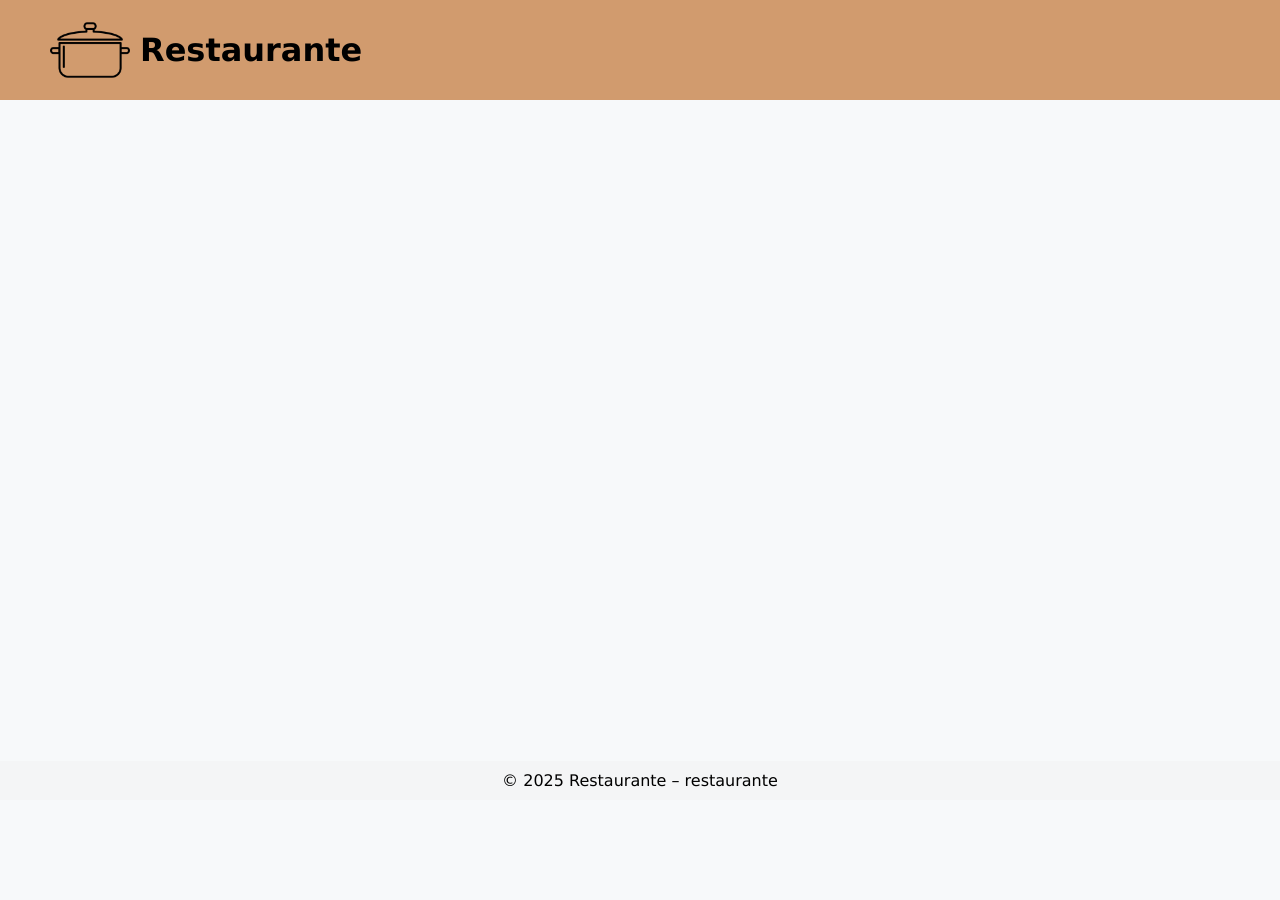
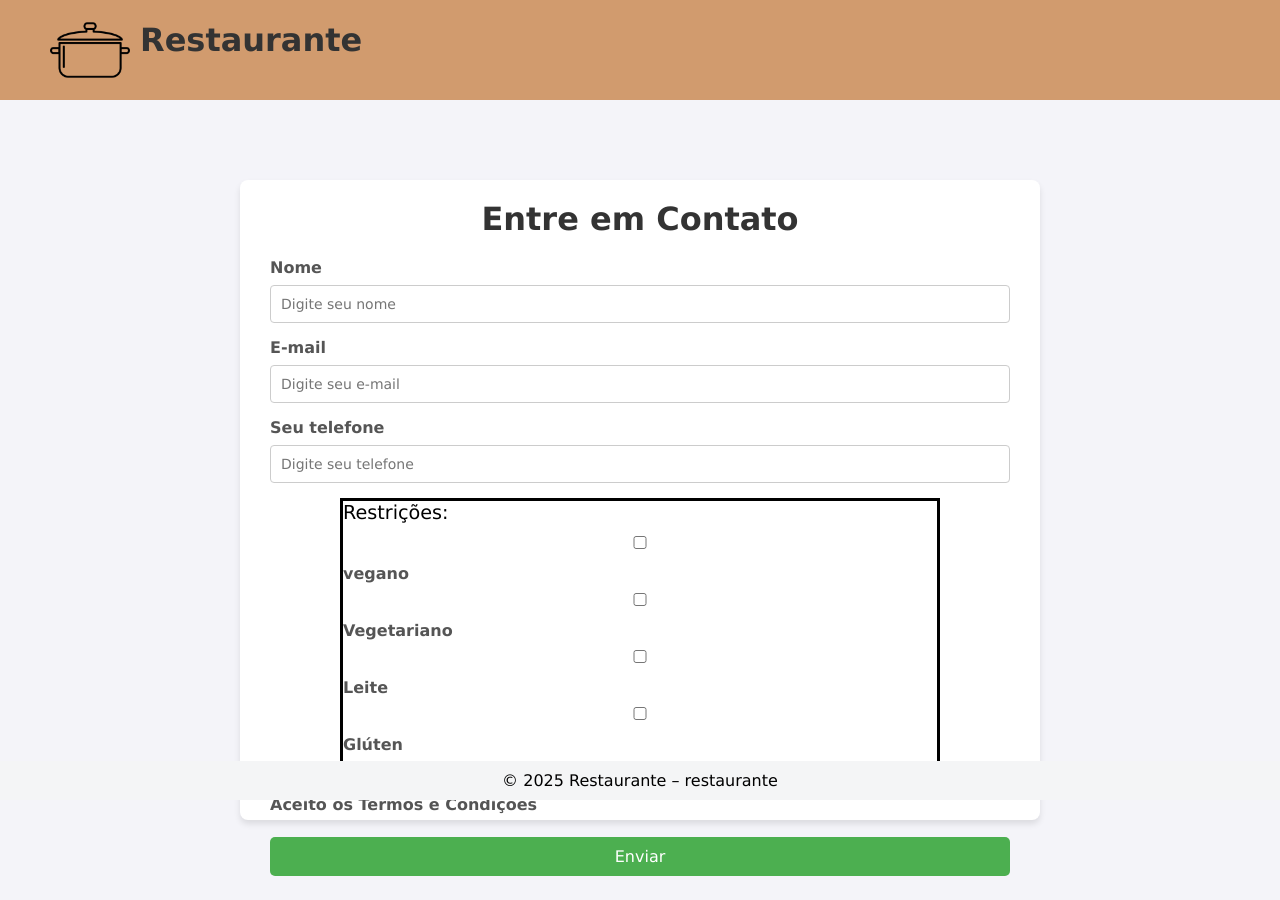
Before and after one commit to arybueno/hackatton-equipe4-outronome, a Flask app: page /formulario in a window 1280 px wide. Before the commit the page ends 787 px from the top, so only its background shows below. Run offline with Flask 3, Linux system fonts and the light colour scheme.

Commit message:
add-form

```diff
--- a/static/assets/css/style.css
+++ b/static/assets/css/style.css
@@ -42,3 +42,100 @@ footer {
 .centered-img {
     height: calc(100vh - 119px);
 }
+
+
+.body-form{
+  font-family: Arial, sans-serif;
+  background-color: #f4f4f9;
+  margin: 0 auto;
+  padding: 0;
+  display: flex;
+  justify-content: center;
+  align-items: center;
+  height: 100vh;
+}
+
+.form-container {
+  background: #ffffff;
+  padding: 20px 30px;
+  border-radius: 8px;
+  box-shadow: 0 4px 6px rgba(0, 0, 0, 0.1);
+  width: 100%;
+  height: 80vh;
+  max-width: 800px;
+}
+
+h1 {
+  text-align: center;
+  color: #333333;
+  margin-bottom: 20px;
+}
+
+label {
+  display: block;
+  margin-bottom: 8px;
+  color: #555555;
+  font-weight: bold;
+}
+
+input, textarea {
+  width: 100%;
+  padding: 10px;
+  margin-bottom: 15px;
+  border: 1px solid #cccccc;
+  border-radius: 4px;
+  font-size: 14px;
+}
+
+input:focus, textarea:focus {
+  border-color: #007BFF;
+  outline: none;
+}
+
+button {
+  width: 100%;
+  padding: 10px;
+  background-color: #007BFF;
+  color: #ffffff;
+  border: none;
+  border-radius: 4px;
+  font-size: 16px;
+  cursor: pointer;
+  transition: background-color 0.3s ease;
+}
+
+button:hover {
+  background-color: #0056b3;
+}
+
+.container {
+  max-width: 600px;
+  margin: 0 auto;
+  border: 3px solid black;
+}
+.question {
+  font-size: 1.2em;
+  margin-bottom: 10px;
+}
+.options {
+  list-style: none;
+  padding: 0;
+}
+.options li {;
+  margin-bottom: 8px;
+}
+input[type="checkbox"] {
+  margin-right: 10px;
+}
+button {
+  margin-top: 15px;
+  padding: 10px 20px;
+  background-color: #4CAF50;
+  color: white;
+  border: none;
+  border-radius: 5px;
+  cursor: pointer;
+}
+button:hover {
+  background-color: #45a049;
+}
--- a/templates/formulario.html
+++ b/templates/formulario.html
@@ -2,4 +2,40 @@
 {% block title %}Criar um cardápio{% endblock %}
 {% block content %}
 
+
+
+<div class="body-form">
+    <div class="form-container">
+    <h1>Entre em Contato</h1>
+    <form action="/cardapio" method="post">
+      <label for="name">Nome</label>
+      <input type="text" id="name" name="name" placeholder="Digite seu nome" required>
+
+      <label for="email">E-mail</label>
+      <input type="email" id="email" name="email" placeholder="Digite seu e-mail" required>
+
+      <label for="zap">Seu telefone</label>
+      <input type="tel" id="zap" name="zap" placeholder="Digite seu telefone" required>
+
+  <div class="container">
+    <div class="question">Restrições:</div>
+    <ul class="options">
+      <li><label><input type="checkbox" name="comidas" value="vegano"> vegano</label></li>
+      <li><label><input type="checkbox" name="comidas" value="vegetariano"> Vegetariano</label></li>
+      <li><label><input type="checkbox" name="comidas" value="leite"> Leite</label></li>
+      <li><label><input type="checkbox" name="comidas" value="glúten"> Glúten</label></li>
+    </ul>
+  </div>
+
+    <label class="custom-checkbox">
+    <input type="checkbox">
+    <span class="checkmark"></span>
+    Aceito os Termos e Condições
+    </label>
+
+      <button type="submit">Enviar</button>
+    </form>
+  </div>
+</div>
+
 {% endblock %}
```
